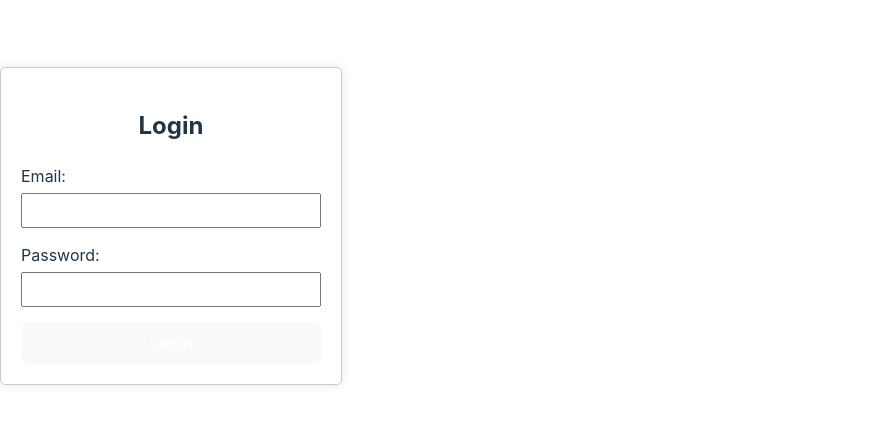
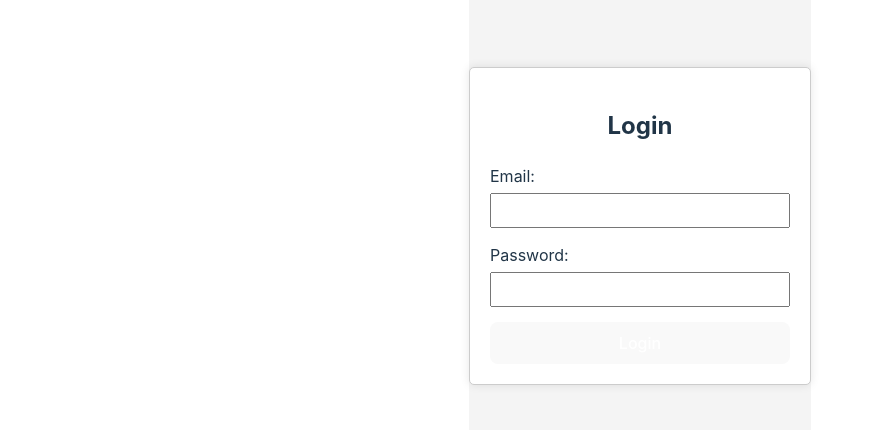
Before and after one commit to CS-179K/Core-Marker, a React (Vite) app in the folder core-marker-app/: page / in a window 1280 px wide. Shown: the part 174-604 px from the top of the page, without its empty margins (0-874 px from the left). Built offline with nearby package versions, Linux system fonts and the light colour scheme.

Commit message:
update login

```diff
--- a/core-marker-app/src/components/Login.css
+++ b/core-marker-app/src/components/Login.css
@@ -1,12 +1,24 @@
+/* Set the body and html to take up full height */
+body, html {
+  height: 100%;
+  margin: 0;
+  display: flex;
+  justify-content: center;
+  align-items: center;
+  background-color: #f4f4f4; /* Optional: background color for the page */
+}
+
+/* Centering the login container */
 .login-container {
   width: 300px;
-    margin: 100px auto;
   padding: 20px;
   border: 1px solid #ccc;
   border-radius: 5px;
   box-shadow: 0px 0px 10px rgba(0, 0, 0, 0.1);
+  background-color: #fff; /* Optional: background color for the container */
 }
 
+/* Center the heading text */
 .login-container h2 {
   text-align: center;
   margin-bottom: 20px;
```
Lines whose indentation alone changed are shown as unchanged.
